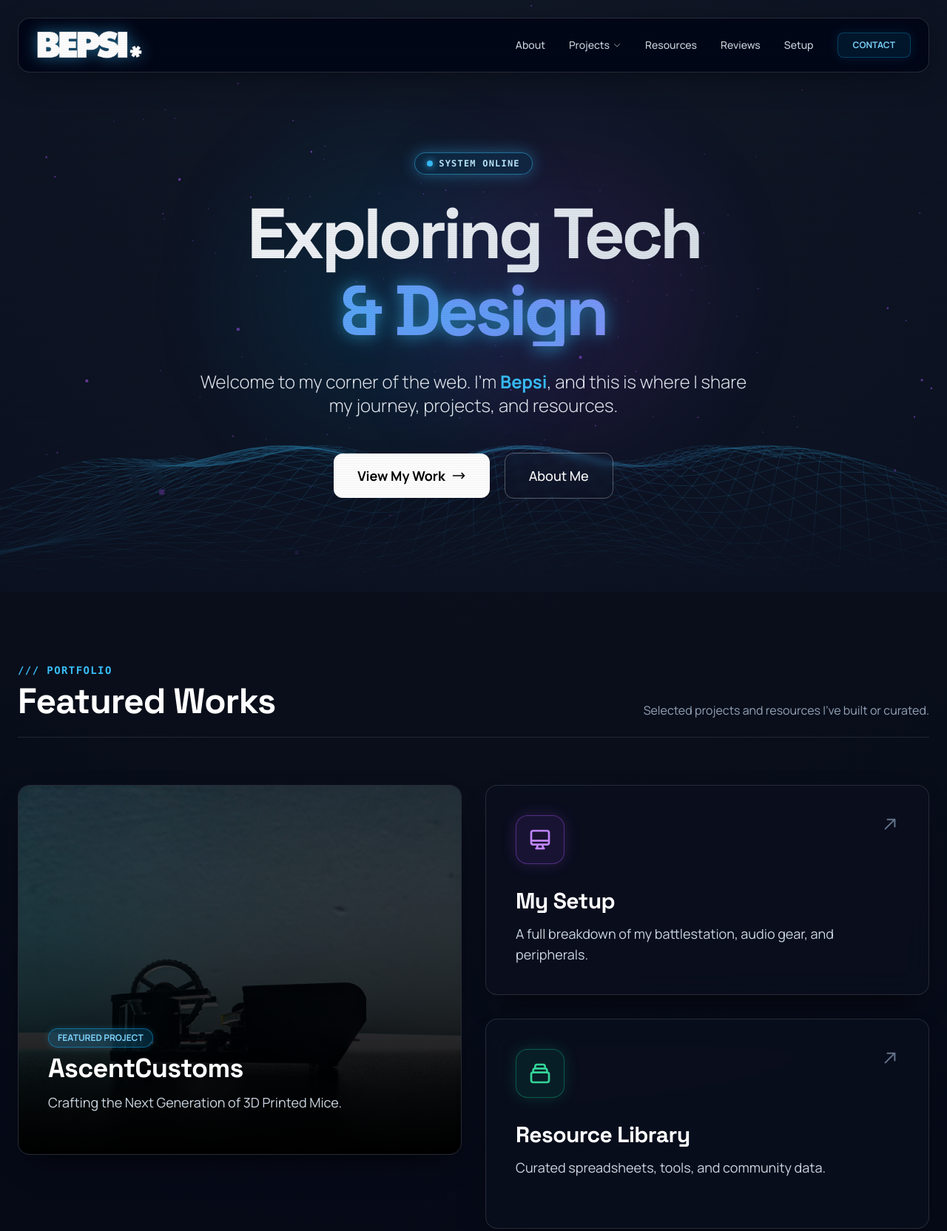
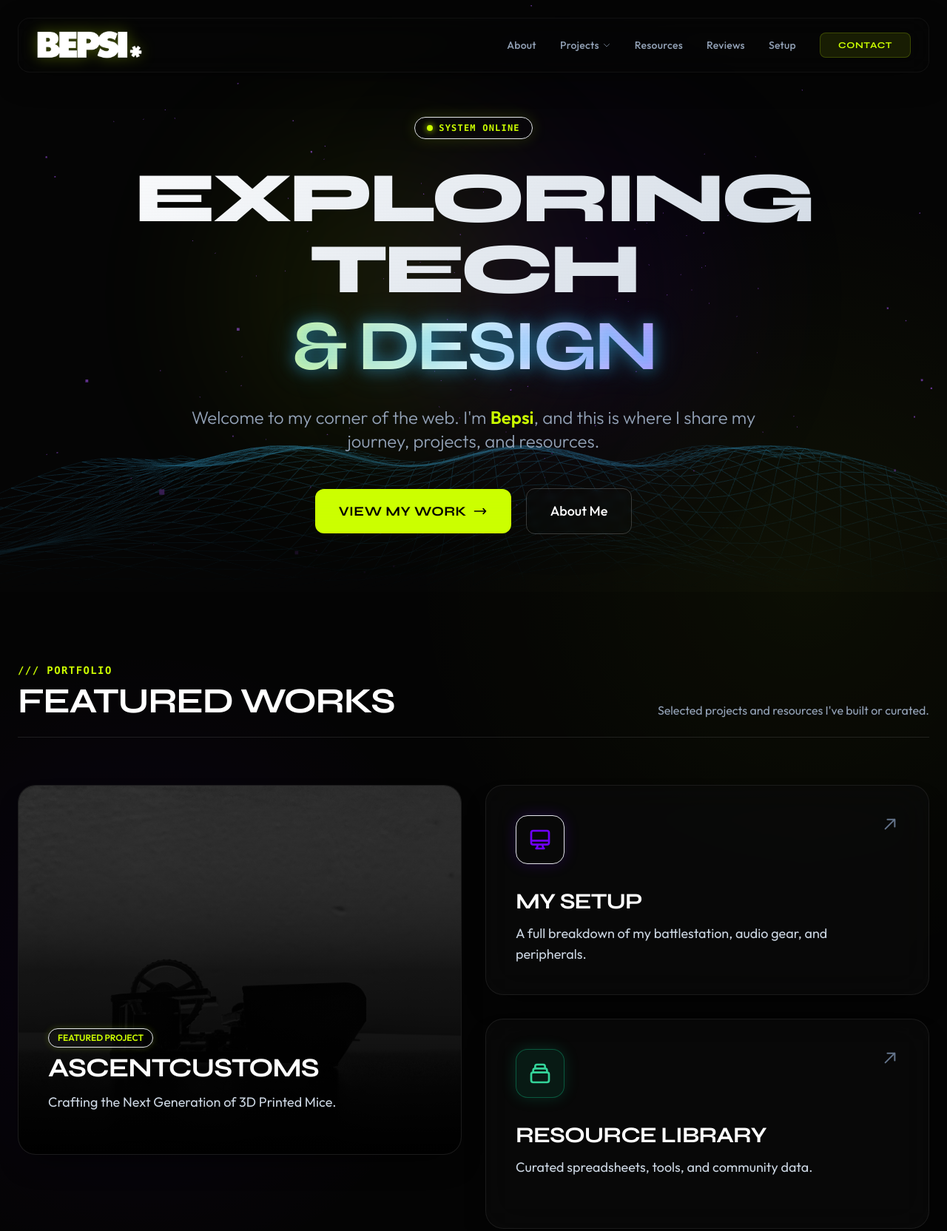
Before and after one commit to Bepsiii/bepsiii.github.io, a plain HTML site: page index.html in a window 1280 px wide. Shown: the top 1664 px of the page at 74% size. Drawn offline with nearby package versions, Linux system fonts and the light colour scheme; animation ran at ten frames a second.

Commit message:
Refactor styles and update components for a cohesive design overhaul
- Updated footer and header styles to use CSS variables for colors and fonts.
- Changed font families in various components for consistency.
- Enhanced button styles and hover effects for better user interaction.
- Improved mobile and desktop navigation aesthetics.
- Adjusted background gradients and shadows for a more modern look.
- Implemented staggered animations for smoother transitions.
- Updated text colors and hover effects to align with the new color palette.

```diff
--- a/header.html
+++ b/header.html
@@ -2,34 +2,34 @@
     <div class="container mx-auto px-4 md:px-6 pt-6">
         <nav class="nav-glass rounded-2xl px-6 py-4 flex justify-between items-center shadow-[0_10px_40px_-10px_rgba(0,0,0,0.5)]">
             <!-- Logo -->
-            <a href="index.html" class="flex items-center gap-3 group">
-                <img src="images/website-logo.png" alt="Bepsi Logo" class="h-10 w-auto transition-transform duration-300 group-hover:scale-110 drop-shadow-[0_0_10px_rgba(56,189,248,0.5)]">
-                <span class="font-bold text-white text-lg tracking-wide group-hover:text-sky-400 transition-colors font-[Space_Grotesk]"></span>
+            <a href="index.html" class="flex items-center gap-3 group animate-stagger-1">
+                <img src="images/website-logo.png" alt="Bepsi Logo" class="h-10 w-auto transition-transform duration-300 group-hover:scale-110 drop-shadow-[0_0_10px_rgba(204,255,0,0.3)]">
+                <span class="font-bold text-white text-lg tracking-wide group-hover:text-[var(--primary)] transition-colors font-[Syne]"></span>
             </a>
 
             <!-- Desktop Menu -->
             <div class="hidden md:flex items-center gap-8">
-                <a href="about.html" class="text-sm font-medium text-slate-300 hover:text-white hover:drop-shadow-[0_0_8px_rgba(255,255,255,0.5)] transition-all">About</a>
+                <a href="about.html" class="nav-link text-sm animate-stagger-2">About</a>
 
                 <!-- Projects Dropdown -->
-                <div class="relative group">
-                    <button class="text-sm font-medium text-slate-300 hover:text-white flex items-center gap-1 transition-colors">
+                <div class="relative group animate-stagger-3">
+                    <button class="nav-link text-sm flex items-center gap-1">
                         Projects
                         <svg class="w-3 h-3 opacity-70" fill="none" stroke="currentColor" viewBox="0 0 24 24"><path stroke-linecap="round" stroke-linejoin="round" stroke-width="2" d="M19 9l-7 7-7-7"></path></svg>
                     </button>
                     <div class="absolute top-full right-0 pt-4 opacity-0 translate-y-2 pointer-events-none group-hover:opacity-100 group-hover:translate-y-0 group-hover:pointer-events-auto transition-all duration-300">
-                        <div class="bg-[#020617] border border-white/10 rounded-xl p-2 w-48 shadow-2xl backdrop-blur-xl">
-                            <a href="ascentcustoms.html" class="block px-4 py-2 text-sm text-slate-300 hover:text-white hover:bg-white/10 rounded-lg transition-colors">AscentCustoms</a>
-                            <a href="archive/moonlight.html" class="block px-4 py-2 text-sm text-slate-300 hover:text-white hover:bg-white/10 rounded-lg transition-colors">Moonlight Archive</a>
+                        <div class="bg-[var(--bg-deep)] border border-[var(--glass-border)] rounded-xl p-2 w-48 shadow-2xl backdrop-blur-xl">
+                            <a href="ascentcustoms.html" class="block px-4 py-2 text-sm text-[var(--text-muted)] hover:text-white hover:bg-white/5 rounded-lg transition-colors font-[Outfit]">AscentCustoms</a>
+                            <a href="archive/moonlight.html" class="block px-4 py-2 text-sm text-[var(--text-muted)] hover:text-white hover:bg-white/5 rounded-lg transition-colors font-[Outfit]">Moonlight Archive</a>
                         </div>
                     </div>
                 </div>
 
-                <a href="resources1.html" class="text-sm font-medium text-slate-300 hover:text-white hover:drop-shadow-[0_0_8px_rgba(255,255,255,0.5)] transition-all">Resources</a>
-                <a href="reviews.html" class="text-sm font-medium text-slate-300 hover:text-white hover:drop-shadow-[0_0_8px_rgba(255,255,255,0.5)] transition-all">Reviews</a>
-                <a href="setup.html" class="text-sm font-medium text-slate-300 hover:text-white hover:drop-shadow-[0_0_8px_rgba(255,255,255,0.5)] transition-all">Setup</a>
+                <a href="resources1.html" class="nav-link text-sm animate-stagger-4">Resources</a>
+                <a href="reviews.html" class="nav-link text-sm animate-stagger-4">Reviews</a>
+                <a href="setup.html" class="nav-link text-sm animate-stagger-5">Setup</a>
 
-                <a href="contact.html" class="px-5 py-2 text-xs font-bold bg-sky-500/10 hover:bg-sky-500/30 border border-sky-500/30 hover:border-sky-500 rounded-lg text-sky-300 hover:text-white transition-all shadow-[0_0_15px_rgba(14,165,233,0.15)] hover:shadow-[0_0_20px_rgba(14,165,233,0.4)]">
+                <a href="contact.html" class="px-6 py-2 text-xs rounded-lg nav-btn-primary animate-stagger-5">
                     CONTACT
                 </a>
             </div>
@@ -43,14 +43,14 @@
 
     <!-- Mobile Menu -->
     <div id="mobile-menu" class="hidden absolute top-28 left-0 w-full px-4 z-40">
-        <div class="bg-[#020617]/95 border border-white/10 backdrop-blur-xl rounded-2xl p-6 flex flex-col gap-4 shadow-2xl">
-            <a href="about.html" class="text-lg font-medium text-gray-200 hover:text-sky-400">About</a>
-            <a href="ascentcustoms.html" class="text-lg font-medium text-gray-200 hover:text-sky-400">AscentCustoms</a>
-            <a href="resources1.html" class="text-lg font-medium text-gray-200 hover:text-sky-400">Resources</a>
-            <a href="reviews.html" class="text-lg font-medium text-gray-200 hover:text-sky-400">Reviews</a>
-            <a href="setup.html" class="text-lg font-medium text-gray-200 hover:text-sky-400">Setup</a>
+        <div class="bg-[var(--bg-deep)]/95 border border-[var(--glass-border)] backdrop-blur-xl rounded-2xl p-6 flex flex-col gap-4 shadow-2xl">
+            <a href="about.html" class="text-lg font-medium text-gray-200 hover:text-[var(--primary)] font-[Outfit]">About</a>
+            <a href="ascentcustoms.html" class="text-lg font-medium text-gray-200 hover:text-[var(--primary)] font-[Outfit]">AscentCustoms</a>
+            <a href="resources1.html" class="text-lg font-medium text-gray-200 hover:text-[var(--primary)] font-[Outfit]">Resources</a>
+            <a href="reviews.html" class="text-lg font-medium text-gray-200 hover:text-[var(--primary)] font-[Outfit]">Reviews</a>
+            <a href="setup.html" class="text-lg font-medium text-gray-200 hover:text-[var(--primary)] font-[Outfit]">Setup</a>
             <div class="h-px bg-white/10 my-2"></div>
-            <a href="contact.html" class="text-lg font-bold text-sky-400">Contact Me</a>
+            <a href="contact.html" class="text-lg font-bold text-[var(--primary)] font-[Syne]">Contact Me</a>
         </div>
     </div>
 </header>
--- a/index.html
+++ b/index.html
@@ -10,7 +10,7 @@
     <script src="https://unpkg.com/aos@2.3.1/dist/aos.js"></script>
     <link rel="stylesheet" href="style.css">
 </head>
-<body class="selection:bg-sky-500 selection:text-white">
+<body class="selection:bg-[var(--primary)] selection:text-black">
     <div class="scanlines"></div>
     <div id="header-placeholder"></div>
 
@@ -21,32 +21,32 @@
             <div id="hero-canvas-container"></div>
 
             <!-- Glow Orbs (Reduced blur for more contrast) -->
-            <div class="absolute top-1/4 left-1/4 w-[400px] h-[400px] bg-sky-500/10 rounded-full blur-[80px] pointer-events-none animate-pulse"></div>
-            <div class="absolute bottom-1/4 right-1/4 w-[400px] h-[400px] bg-purple-500/10 rounded-full blur-[80px] pointer-events-none animate-pulse" style="animation-delay: 2s;"></div>
+            <div class="absolute top-1/4 left-1/4 w-[400px] h-[400px] bg-[var(--primary)] rounded-full blur-[120px] opacity-10 pointer-events-none animate-pulse"></div>
+            <div class="absolute bottom-1/4 right-1/4 w-[400px] h-[400px] bg-[var(--secondary)] rounded-full blur-[120px] opacity-10 pointer-events-none animate-pulse" style="animation-delay: 2s;"></div>
 
             <div class="container relative mx-auto px-6 z-10 text-center">
-                <div class="inline-flex items-center justify-center px-4 py-1.5 mb-8 rounded-full border border-sky-400/50 bg-sky-900/30 backdrop-blur-md shadow-[0_0_20px_rgba(56,189,248,0.4)]" data-aos="fade-down">
-                    <span class="w-2 h-2 bg-sky-400 rounded-full animate-pulse mr-2 shadow-[0_0_10px_#38bdf8]"></span>
-                    <span class="text-xs font-mono text-sky-200 tracking-widest uppercase font-bold">System Online</span>
+                <div class="inline-flex items-center justify-center px-4 py-1.5 mb-8 rounded-full border border-[var(--primary)]/30 bg-[var(--primary)]/10 backdrop-blur-md shadow-[0_0_20px_rgba(204,255,0,0.15)]" data-aos="fade-down">
+                    <span class="w-2 h-2 bg-[var(--primary)] rounded-full animate-pulse mr-2 shadow-[0_0_10px_var(--primary)]"></span>
+                    <span class="text-xs font-mono text-[var(--primary)] tracking-widest uppercase font-bold">System Online</span>
                 </div>
 
                 <h1 class="text-6xl md:text-8xl font-bold mb-8 tracking-tighter" data-aos="fade-up">
-                    <span class="block gradient-text pb-2">Exploring Tech</span>
-                    <span class="block text-transparent bg-clip-text bg-gradient-to-r from-sky-400 via-indigo-400 to-purple-400 text-glow">&amp; Design</span>
+                    <span class="block gradient-text pb-2 font-[Syne] uppercase">Exploring Tech</span>
+                    <span class="block text-transparent bg-clip-text bg-gradient-to-r from-[var(--primary)] via-white to-[var(--secondary)] text-glow font-[Syne] uppercase">&amp; Design</span>
                 </h1>
 
-                <p class="text-xl md:text-2xl text-slate-200 max-w-3xl mx-auto mb-12 leading-relaxed font-light" data-aos="fade-up" data-aos-delay="100">
-                    Welcome to my corner of the web. I'm <span class="text-sky-400 font-bold">Bepsi</span>, and this is where I share my journey, projects, and resources.
+                <p class="text-xl md:text-2xl text-[var(--text-muted)] max-w-3xl mx-auto mb-12 leading-relaxed font-light font-[Outfit]" data-aos="fade-up" data-aos-delay="100">
+                    Welcome to my corner of the web. I'm <span class="text-[var(--primary)] font-bold">Bepsi</span>, and this is where I share my journey, projects, and resources.
                 </p>
 
                 <div class="flex flex-col sm:flex-row gap-5 justify-center items-center" data-aos="fade-up" data-aos-delay="200">
-                    <a href="#projects" class="group relative px-8 py-4 bg-white text-black font-bold text-lg rounded-xl overflow-hidden transition-all hover:scale-105 hover:shadow-[0_0_40px_rgba(255,255,255,0.5)]">
+                    <a href="#projects" class="group relative px-8 py-4 bg-[var(--primary)] text-black font-bold text-lg rounded-xl overflow-hidden transition-all hover:scale-105 hover:shadow-[0_0_40px_rgba(204,255,0,0.4)] font-[Syne] uppercase tracking-wide">
                         <span class="relative z-10 flex items-center gap-2">
                             View My Work
                             <svg class="w-5 h-5 group-hover:translate-x-1 transition-transform" fill="none" stroke="currentColor" viewBox="0 0 24 24"><path stroke-linecap="round" stroke-linejoin="round" stroke-width="2" d="M17 8l4 4m0 0l-4 4m4-4H3"></path></svg>
                         </span>
                     </a>
-                    <a href="about.html" class="px-8 py-4 border border-white/30 text-white font-medium text-lg rounded-xl hover:bg-white/10 hover:border-white/60 transition-all backdrop-blur-sm">
+                    <a href="about.html" class="px-8 py-4 border border-white/20 text-white font-medium text-lg rounded-xl hover:bg-white/10 hover:border-white/40 transition-all backdrop-blur-sm font-[Outfit]">
                         About Me
                     </a>
                 </div>
@@ -58,25 +58,25 @@
             <div class="container mx-auto px-6">
                 <div class="flex flex-col md:flex-row justify-between items-end mb-16 border-b border-white/10 pb-6">
                     <div>
-                        <div class="text-sm font-mono text-sky-400 mb-2 tracking-widest font-bold">/// PORTFOLIO</div>
-                        <h2 class="text-4xl md:text-5xl font-bold text-white">Featured Works</h2>
+                        <div class="text-sm font-mono text-[var(--primary)] mb-2 tracking-widest font-bold">/// PORTFOLIO</div>
+                        <h2 class="text-4xl md:text-5xl font-bold text-white font-[Syne] uppercase">Featured Works</h2>
                     </div>
-                    <p class="text-slate-400 mt-4 md:mt-0 max-w-md text-right">Selected projects and resources I've built or curated.</p>
+                    <p class="text-[var(--text-muted)] mt-4 md:mt-0 max-w-md text-right font-[Outfit]">Selected projects and resources I've built or curated.</p>
                 </div>
 
                 <div class="grid grid-cols-1 md:grid-cols-2 gap-8">
                     <!-- Project 1: AscentCustoms -->
                     <a href="ascentcustoms.html" class="interactive-card group block h-[500px]" data-aos="fade-up">
                         <div class="relative h-full w-full p-1">
-                            <div class="absolute inset-0 bg-[#020617] rounded-xl overflow-hidden">
-                                <img src="images/slide1.jpg" onerror="this.src='https://placehold.co/800x1000/020617/FFF?text=AscentCustoms'" class="object-cover w-full h-full transition-transform duration-700 group-hover:scale-110 opacity-60 group-hover:opacity-80">
+                            <div class="absolute inset-0 bg-[#050505] rounded-xl overflow-hidden">
+                                <img src="images/slide1.jpg" onerror="this.src='https://placehold.co/800x1000/050505/FFF?text=AscentCustoms'" class="object-cover w-full h-full transition-transform duration-700 group-hover:scale-110 opacity-60 group-hover:opacity-80 grayscale group-hover:grayscale-0">
                             </div>
-                            <div class="absolute inset-0 bg-gradient-to-t from-black via-black/60 to-transparent p-10 flex flex-col justify-end">
+                            <div class="absolute inset-0 bg-gradient-to-t from-black via-black/80 to-transparent p-10 flex flex-col justify-end">
                                 <div class="mb-2 inline-flex">
-                                    <span class="px-3 py-1 text-xs font-bold border border-sky-500/50 bg-sky-500/20 text-sky-300 rounded-full backdrop-blur-md shadow-[0_0_10px_rgba(56,189,248,0.2)]">FEATURED PROJECT</span>
+                                    <span class="px-3 py-1 text-xs font-bold border border-[var(--primary)]/50 bg-[var(--primary)]/20 text-[var(--primary)] rounded-full backdrop-blur-md shadow-[0_0_10px_rgba(204,255,0,0.2)] font-[Outfit]">FEATURED PROJECT</span>
                                 </div>
-                                <h3 class="text-4xl font-bold text-white mb-3 group-hover:text-sky-400 transition-colors">AscentCustoms</h3>
-                                <p class="text-slate-300 text-lg mb-4">Crafting the Next Generation of 3D Printed Mice.</p>
+                                <h3 class="text-4xl font-bold text-white mb-3 group-hover:text-[var(--primary)] transition-colors font-[Syne] uppercase">AscentCustoms</h3>
+                                <p class="text-slate-300 text-lg mb-4 font-[Outfit]">Crafting the Next Generation of 3D Printed Mice.</p>
                             </div>
                         </div>
                     </a>
@@ -86,13 +86,13 @@
                          <!-- Resource: Setup -->
                          <a href="setup.html" class="interactive-card block p-10 group" data-aos="fade-up" data-aos-delay="100">
                             <div class="flex justify-between items-start mb-8">
-                                <div class="p-4 bg-purple-500/10 rounded-2xl text-purple-400 border border-purple-500/40 shadow-[0_0_20px_rgba(168,85,247,0.2)]">
+                                <div class="p-4 bg-[var(--secondary)]/10 rounded-2xl text-[var(--secondary)] border border-[var(--secondary)]/40 shadow-[0_0_20px_rgba(112,0,255,0.2)]">
                                     <svg class="w-8 h-8" fill="none" stroke="currentColor" viewBox="0 0 24 24"><path stroke-linecap="round" stroke-linejoin="round" stroke-width="2" d="M9.75 17L9 20l-1 1h8l-1-1-.75-3M3 13h18M5 17h14a2 2 0 002-2V5a2 2 0 00-2-2H5a2 2 0 00-2 2v10a2 2 0 002 2z"></path></svg>
                                 </div>
                                 <svg class="w-6 h-6 text-slate-500 group-hover:text-white transition-colors -rotate-45 group-hover:rotate-0 duration-300" fill="none" stroke="currentColor" viewBox="0 0 24 24"><path stroke-linecap="round" stroke-linejoin="round" stroke-width="2" d="M14 5l7 7m0 0l-7 7m7-7H3"></path></svg>
                             </div>
-                            <h3 class="text-3xl font-bold text-white mb-3 group-hover:text-purple-400 transition-colors">My Setup</h3>
-                            <p class="text-slate-300 text-lg">A full breakdown of my battlestation, audio gear, and peripherals.</p>
+                            <h3 class="text-3xl font-bold text-white mb-3 group-hover:text-[var(--secondary)] transition-colors font-[Syne] uppercase">My Setup</h3>
+                            <p class="text-slate-300 text-lg font-[Outfit]">A full breakdown of my battlestation, audio gear, and peripherals.</p>
                         </a>
 
                         <!-- Resource: Library -->
--- a/style.css
+++ b/style.css
@@ -1,33 +1,42 @@
-@import url('https://fonts.googleapis.com/css2?family=Manrope:wght@300;400;500;600;700&family=Space+Grotesk:wght@300;400;500;600;700&display=swap');
+@import url('https://fonts.googleapis.com/css2?family=Outfit:wght@300;400;500;600&family=Syne:wght@400;700;800&display=swap');
 
 :root {
-    /* High Contrast Dark Mode */
-    --bg-core: #020617; /* Darker than Slate 900 (almost black) */
-    --bg-glass: rgba(10, 15, 30, 0.85); /* Darker, less transparent */
+    /* Theme: Neon Noir / Acid Botany */
+    --bg-core: #050505;
+    --bg-deep: #0a0f0d;
 
-    /* Vibrant Neons */
-    --primary: #0ea5e9;   /* Sky 500 */
-    --secondary: #a855f7; /* Purple 500 */
-    --accent: #f472b6;    /* Pink 400 */
+    /* Distinctive Palette */
+    --primary: #ccff00;   /* Acid Lime - Sharp, aggressive, high contrast */
+    --secondary: #7000ff; /* Electric Violet - Deep, rich contrast */
+    --accent: #ff3366;    /* Hot Pink - For subtle highlights */
+    --text-main: #e2e8f0;
+    --text-muted: #94a3b8;
 
-    --font-body: 'Manrope', sans-serif;
-    --font-display: 'Space Grotesk', sans-serif;
+    --font-body: 'Outfit', sans-serif;
+    --font-display: 'Syne', sans-serif;
+
+    --glass-border: rgba(255, 255, 255, 0.08);
+    --glass-bg: rgba(10, 10, 10, 0.7);
 }
 
 body {
     background-color: var(--bg-core);
-    color: #f8fafc; /* Slate 50 - Brighter text */
+    color: var(--text-main);
     font-family: var(--font-body);
     overflow-x: hidden;
-    /* Deeper, richer gradient */
-    background-image: radial-gradient(circle at 50% 0%, #111827 0%, #020617 100%);
+    /* Complex, atmospheric background */
+    background-image:
+        radial-gradient(circle at 15% 50%, rgba(112, 0, 255, 0.08), transparent 25%),
+        radial-gradient(circle at 85% 30%, rgba(204, 255, 0, 0.05), transparent 25%);
     min-height: 100vh;
 }
 
 h1, h2, h3, h4, h5, h6 {
     font-family: var(--font-display);
-    letter-spacing: -0.02em;
-    color: #ffffff; /* Pure white headings */
+    font-weight: 800;
+    letter-spacing: -0.03em;
+    color: #ffffff;
+    text-transform: uppercase; /* Syne looks great uppercase */
 }
 
 /* --- Scanlines (Subtle Texture) --- */
@@ -36,25 +45,25 @@
     inset: 0;
     pointer-events: none;
     background: linear-gradient(to bottom, rgba(255,255,255,0), rgba(255,255,255,0) 50%, rgba(0,0,0,0.2) 50%, rgba(0,0,0,0.2));
-    background-size: 100% 3px;
+    background-size: 100% 4px;
     z-index: 9999;
-    opacity: 0.15;
+    opacity: 0.1;
+    mix-blend-mode: overlay;
 }
 
 /* --- High Contrast Liquid Card --- */
 .interactive-card {
     position: relative;
-    background: var(--bg-glass);
-    backdrop-filter: blur(20px);
-    -webkit-backdrop-filter: blur(20px);
-    /* Sharper, brighter border */
-    border: 1px solid rgba(255, 255, 255, 0.12);
-    border-radius: 1rem;
+    background: var(--glass-bg);
+    backdrop-filter: blur(24px);
+    -webkit-backdrop-filter: blur(24px);
+    border: 1px solid var(--glass-border);
+    border-radius: 1.5rem; /* Softer corners */
     overflow: hidden;
-    transition: transform 0.3s cubic-bezier(0.4, 0, 0.2, 1), box-shadow 0.3s ease, border-color 0.3s ease;
+    transition: transform 0.4s cubic-bezier(0.25, 1, 0.5, 1), box-shadow 0.4s ease, border-color 0.4s ease;
     display: flex;
     flex-direction: column;
-    box-shadow: 0 20px 40px -20px rgba(0, 0, 0, 0.8); /* Deeper shadow */
+    box-shadow: 0 20px 40px -20px rgba(0, 0, 0, 0.8);
 }
 
 /* Spotlight Glow */
@@ -64,7 +73,7 @@
     inset: 0;
     background: radial-gradient(
         800px circle at var(--mouse-x) var(--mouse-y),
-        rgba(14, 165, 233, 0.12), /* Punchier Blue Glow */
+        rgba(204, 255, 0, 0.06), /* Acid Lime Glow */
         transparent 40%
     );
     z-index: 0;
@@ -80,7 +89,7 @@
     inset: 0;
     background: radial-gradient(
         500px circle at var(--mouse-x) var(--mouse-y),
-        rgba(56, 189, 248, 0.8), /* Brighter Border light */
+        rgba(204, 255, 0, 0.4), /* Acid Lime Border */
         transparent 40%
     );
     z-index: 0;
@@ -95,12 +104,28 @@
 }
 
 .interactive-card:hover {
-    transform: translateY(-6px);
-    box-shadow: 0 30px 60px -15px rgba(0, 0, 0, 0.9), 0 0 20px rgba(14, 165, 233, 0.1);
-    border-color: rgba(255, 255, 255, 0.3); /* Brighter border on hover */
+    transform: translateY(-4px) scale(1.01);
+    box-shadow: 0 30px 60px -15px rgba(0, 0, 0, 0.9), 0 0 30px rgba(204, 255, 0, 0.05);
+    border-color: rgba(255, 255, 255, 0.2);
 }
-.interactive-card:hover::before, .interactive-card:hover::after { opacity: 1; }
-.interactive-card > * { position: relative; z-index: 1; }
+
+/* --- Staggered Animations --- */
+@keyframes fadeInUp {
+    from {
+        opacity: 0;
+        transform: translateY(20px);
+    }
+    to {
+        opacity: 1;
+        transform: translateY(0);
+    }
+}
+
+.animate-stagger-1 { animation: fadeInUp 0.6s cubic-bezier(0.2, 0.8, 0.2, 1) 0.1s backwards; }
+.animate-stagger-2 { animation: fadeInUp 0.6s cubic-bezier(0.2, 0.8, 0.2, 1) 0.2s backwards; }
+.animate-stagger-3 { animation: fadeInUp 0.6s cubic-bezier(0.2, 0.8, 0.2, 1) 0.3s backwards; }
+.animate-stagger-4 { animation: fadeInUp 0.6s cubic-bezier(0.2, 0.8, 0.2, 1) 0.4s backwards; }
+.animate-stagger-5 { animation: fadeInUp 0.6s cubic-bezier(0.2, 0.8, 0.2, 1) 0.5s backwards; }
 
 /* --- Typography & Accents --- */
 .text-glow {
@@ -119,10 +144,41 @@
 
 /* --- Navigation --- */
 .nav-glass {
-    background: rgba(2, 6, 23, 0.9); /* Nearly opaque black-blue */
-    backdrop-filter: blur(20px);
-    border: 1px solid rgba(255,255,255,0.15);
-    box-shadow: 0 10px 30px -10px rgba(0,0,0,1);
+    background: rgba(5, 5, 5, 0.6);
+    backdrop-filter: blur(16px);
+    border: 1px solid rgba(255, 255, 255, 0.05);
+    box-shadow: 0 4px 30px rgba(0, 0, 0, 0.1);
+}
+
+.nav-link {
+    font-family: var(--font-body);
+    font-weight: 500;
+    letter-spacing: 0.02em;
+    color: var(--text-muted);
+    transition: color 0.3s ease, text-shadow 0.3s ease;
+}
+
+.nav-link:hover {
+    color: #fff;
+    text-shadow: 0 0 10px rgba(255, 255, 255, 0.3);
+}
+
+.nav-btn-primary {
+    background: rgba(204, 255, 0, 0.1);
+    border: 1px solid rgba(204, 255, 0, 0.2);
+    color: var(--primary);
+    font-family: var(--font-display);
+    font-weight: 700;
+    letter-spacing: 0.05em;
+    text-transform: uppercase;
+    transition: all 0.3s ease;
+}
+
+.nav-btn-primary:hover {
+    background: var(--primary);
+    color: #000;
+    box-shadow: 0 0 20px rgba(204, 255, 0, 0.4);
+    border-color: var(--primary);
 }
 
 /* --- Three.js Canvas --- */
```
Also changed, not shown: footer.html (+11 -11 lines), setup.html (+14 -14 lines).
